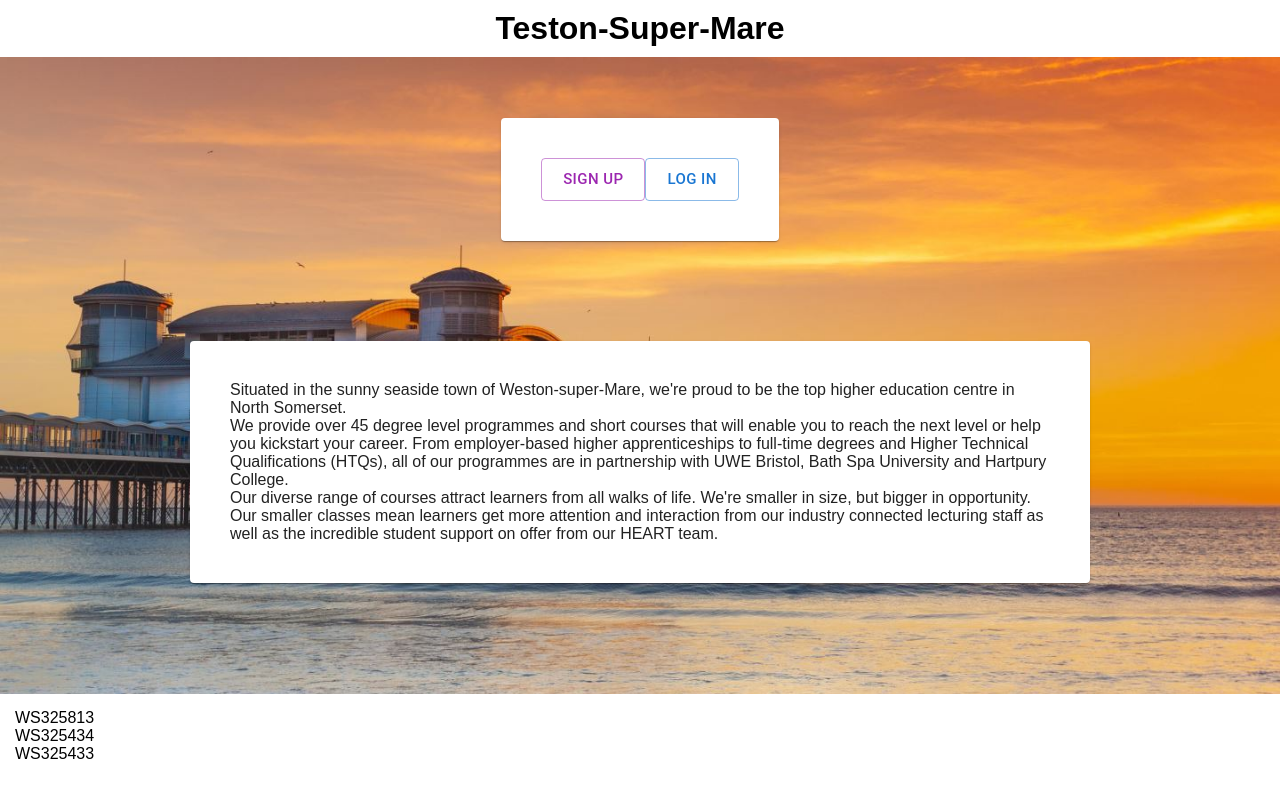
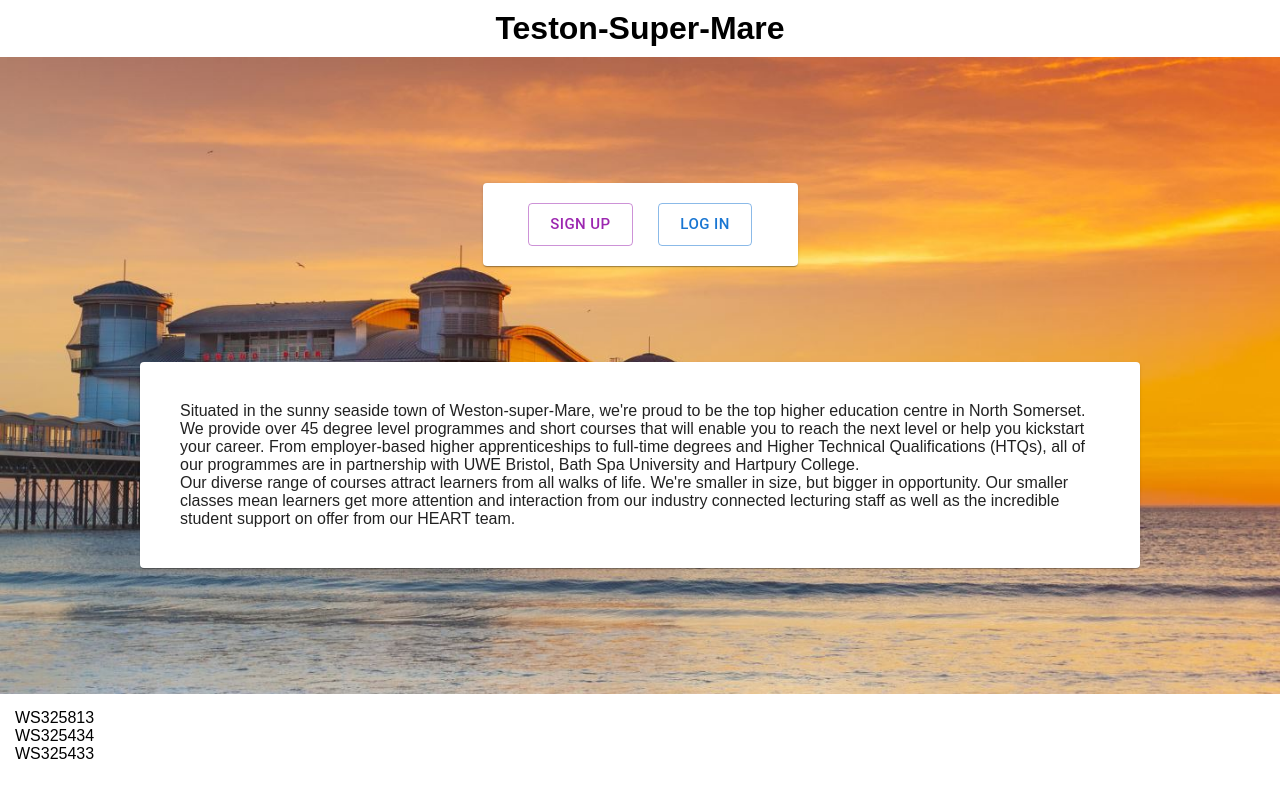
Before and after one commit to westoncollab/csd, a React (Create React App) app in the folder App/teston-super-mare/: page / in a window 1280 px wide. Built offline with nearby package versions, Linux system fonts and the light colour scheme.

Commit message:
convert landing page styling

```diff
--- a/App/teston-super-mare/src/index.css
+++ /dev/null
@@ -1,17 +0,0 @@
-body {
-  margin: 0;
-  font-family: -apple-system, BlinkMacSystemFont, 'Segoe UI', 'Roboto', 'Oxygen',
-    'Ubuntu', 'Cantarell', 'Fira Sans', 'Droid Sans', 'Helvetica Neue',
-    sans-serif;
-  -webkit-font-smoothing: antialiased;
-  -moz-osx-font-smoothing: grayscale;
-}
-
-.MuiPaper-root {
-  padding: 40px;
-}
-
-button > a {
-  color: unset;
-  text-decoration: none;
-}
--- a/App/teston-super-mare/src/index.js
+++ b/App/teston-super-mare/src/index.js
@@ -1,6 +1,5 @@
 import React from 'react';
 import ReactDOM from 'react-dom/client';
-import './index.css';
 import App from './App';
 import reportWebVitals from './reportWebVitals';
 
--- a/App/teston-super-mare/src/pages/Landing/Landing.css
+++ /dev/null
@@ -1,27 +0,0 @@
-.landing {
-    display: flex;
-    flex-direction: column;
-    justify-content: center;
-    height: 100%;
-}
-.landing > * {
-    margin: 50px;
-}
-
-.login-buttons {
-    display: flex;
-    justify-content: space-between;
-    min-width: 275px;
-    margin-top: 0;
-    margin-bottom: 50px;
-    margin-left: auto;
-    margin-right: auto;
-}
-.login-buttons > button {
-    font-weight: bold;
-}
-
-.about-text {
-    background-color: white;
-    padding: 40px;
-}
--- a/App/teston-super-mare/src/pages/Landing/Landing.jsx
+++ b/App/teston-super-mare/src/pages/Landing/Landing.jsx
@@ -1,25 +1,35 @@
 import React from 'react';
-import './Landing.css';
-import { Button, Paper } from '@mui/material';
+import { Stack, Button, Paper } from '@mui/material';
 
-class Landing extends React.Component {
-    render() {
-        return (<div className='landing'>
-            <Paper className='login-buttons'>
+const Landing = () => {
+    return (
+        <Stack
+            sx={{ height: 1 }}
+            alignItems='center'
+            justifyContent='center'
+            spacing={12}
+        >
+            <Paper sx={{ p: 2.5 }}>
+                <Stack
+                    direction='row'
+                    justifyContent={'space-evenly'}
+                    sx={{ minWidth: 275 }}
+                >
                     <Button variant='outlined' size='large' color='secondary' href='/signup'>
                         Sign up
                     </Button>
                     <Button variant='outlined' size='large' color='primary' href='/login'>
                         Log in
                     </Button>
+                </Stack>
             </Paper>
-            <Paper>
+            <Paper sx={{ p: 5 }}>
                 <p>Situated in the sunny seaside town of Weston-super-Mare, we're proud to be the top higher education centre in North Somerset.</p>
                 <p>We provide over 45 degree level programmes and short courses that will enable you to reach the next level or help you kickstart your career. From employer-based higher apprenticeships to full-time degrees and Higher Technical Qualifications (HTQs), all of our programmes are in partnership with UWE Bristol, Bath Spa University and Hartpury College.</p>
                 <p>Our diverse range of courses attract learners from all walks of life. We're smaller in size, but bigger in opportunity. Our smaller classes mean learners get more attention and interaction from our industry connected lecturing staff as well as the incredible student support on offer from our HEART team.</p>
             </Paper>
-        </div>);
-    }
+        </Stack>
+    );
 }
 
 export default Landing
```
Lines whose indentation alone changed are shown as unchanged.
